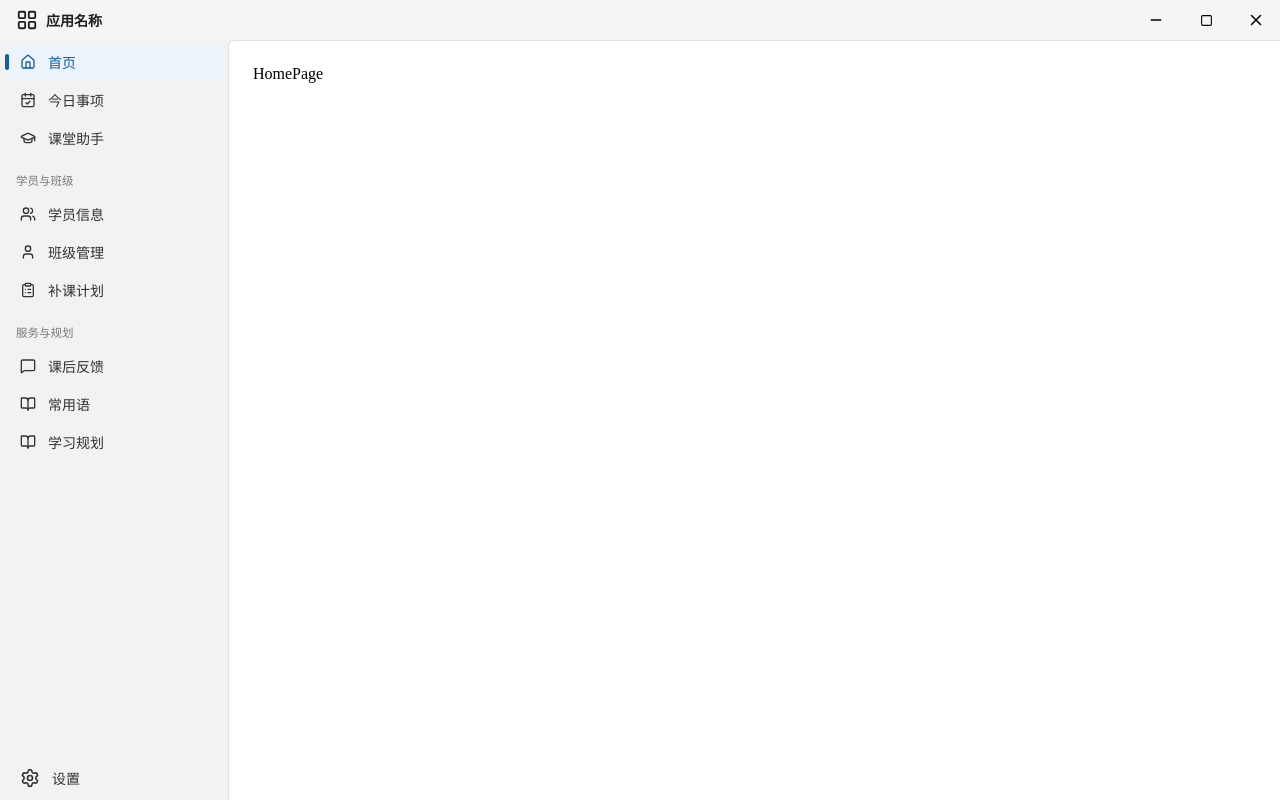
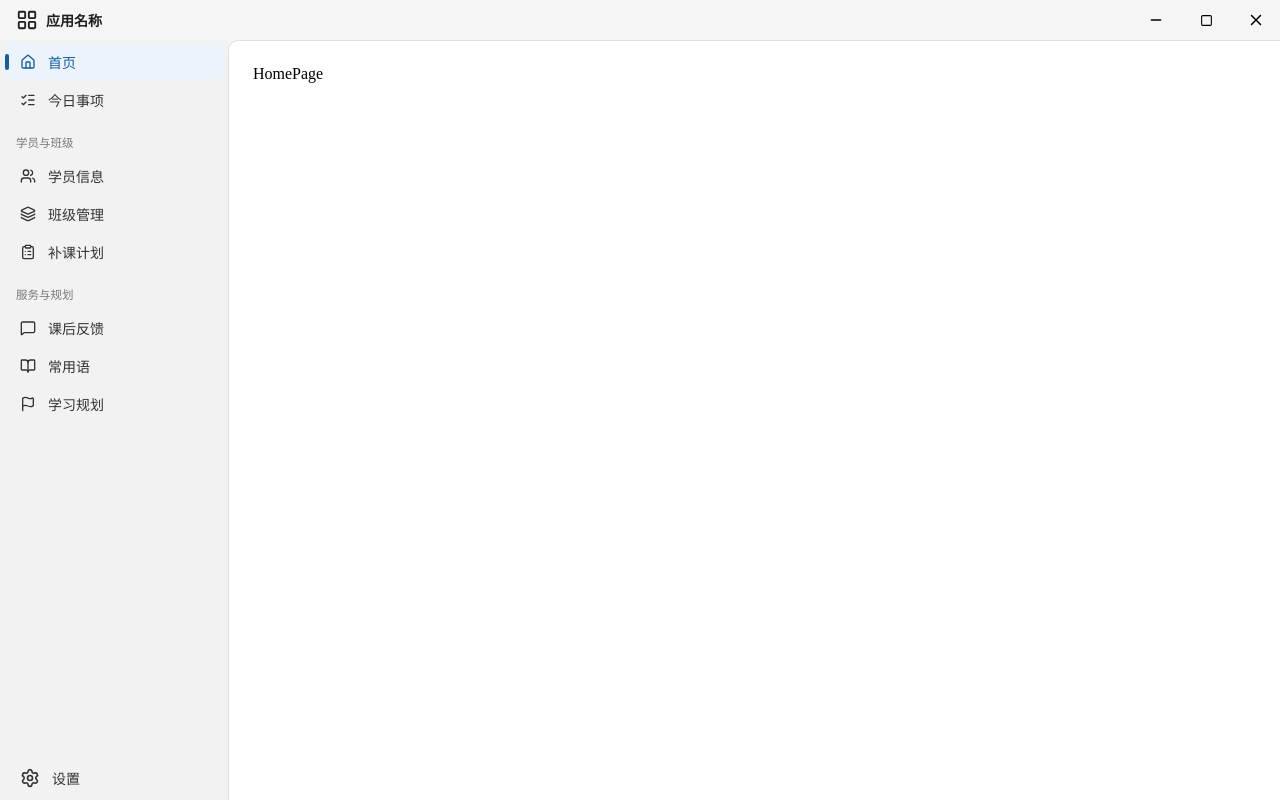
Before and after one commit to lycbowen/react-app-rail, a React (Vite) app: page / in a window 1280 px wide. Built offline with nearby package versions, Linux system fonts and the light colour scheme.

Commit message:
优化光标样式；更换nav图标；

```diff
--- a/src/App.css
+++ b/src/App.css
@@ -40,7 +40,7 @@
   overflow-y: auto;
   overflow-x: hidden;
   padding: 24px;
-  border-top-left-radius: 6px;
+  border-top-left-radius: 10px;
   border-top: 1px solid #e1e1e1;
   border-left: 1px solid #e1e1e1;
   background: #ffffff;
@@ -60,7 +60,7 @@
   border: none;
   border-radius: 0;
 
-  cursor: pointer;
+  cursor: default;
   user-select: none;
 }
 
@@ -74,3 +74,8 @@
   background: #ef4444; /* ≈ red-500 */
   color: #fff;
 }
+
+.no-select {
+  user-select: none;
+  -webkit-user-select: none; /* Safari */
+}
--- a/src/App.tsx
+++ b/src/App.tsx
@@ -60,7 +60,7 @@ function App() {
 
   return (
     <div className="app" style={{ display: 'flex' }}>
-      <header className="title-bar">
+      <header className="title-bar no-select">
         <div className="title-bar-left">
           <LayoutGrid className="app-logo" size={22} />
           <span className="app-name">应用名称</span>
--- a/src/Sidebar.tsx
+++ b/src/Sidebar.tsx
@@ -1,14 +1,14 @@
 import { useEffect, useState } from 'react'
 import {
     Home,
-    CalendarCheck,
-    GraduationCap,
     Users,
-    User,
     ClipboardList,
     MessageSquare,
     BookOpen,
     Settings,
+    ListChecks,
+    Layers,
+    Flag,
 } from 'lucide-react'
 import './sidebar.css'
 
@@ -16,20 +16,17 @@ const COLLAPSE_WIDTH = 700
 
 const navItems = [
     { type: 'item', id: 'home', label: '首页', icon: Home },
-    { type: 'item', id: 'today', label: '今日事项', icon: CalendarCheck },
-    { type: 'item', id: 'assistant', label: '课堂助手', icon: GraduationCap },
+    { type: 'item', id: 'today', label: '今日事项', icon: ListChecks },
 
     { type: 'group', label: '学员与班级' },
     { type: 'item', id: 'student', label: '学员信息', icon: Users },
-    { type: 'item', id: 'class', label: '班级管理', icon: User },
+    { type: 'item', id: 'class', label: '班级管理', icon: Layers },
     { type: 'item', id: 'makeup', label: '补课计划', icon: ClipboardList },
 
     { type: 'group', label: '服务与规划' },
     { type: 'item', id: 'feedback', label: '课后反馈', icon: MessageSquare },
     { type: 'item', id: 'phrases', label: '常用语', icon: BookOpen },
-    { type: 'item', id: 'plan', label: '学习规划', icon: BookOpen },
-
-    // { type: 'item', id: 'settings', label: '设置', icon: Settings },
+    { type: 'item', id: 'plan', label: '学习规划', icon: Flag },
 ] as const
 
 export default function Sidebar({
@@ -51,7 +48,7 @@ export default function Sidebar({
     }, [])
 
     return (
-        <aside className={`sidebar ${collapsed ? 'collapsed' : ''}`}>
+        <aside className={`sidebar no-select ${collapsed ? 'collapsed' : ''}`}>
             {/* <div className="sidebar-header">
             </div> */}
             <nav className="sidebar-nav">
--- a/src/sidebar.css
+++ b/src/sidebar.css
@@ -56,7 +56,7 @@
     gap: 12px;
 
     border-radius: 8px;
-    cursor: pointer;
+    cursor: default;
     color: #333;
 
     transition: background 0.15s ease, padding 0.2s ease;
```
